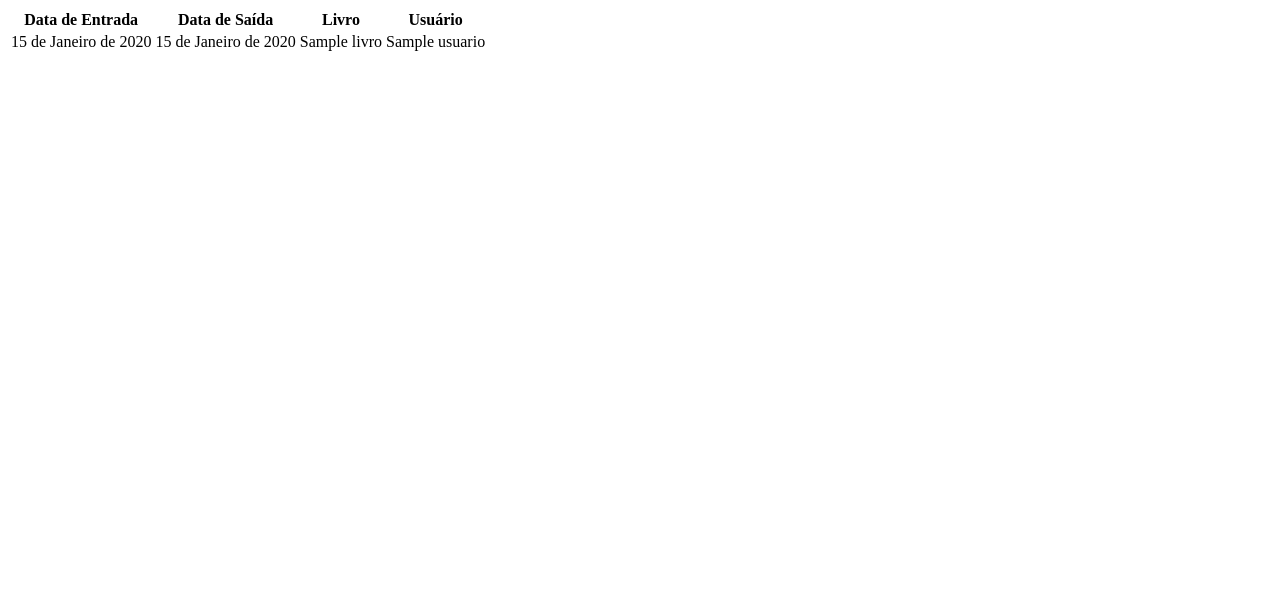
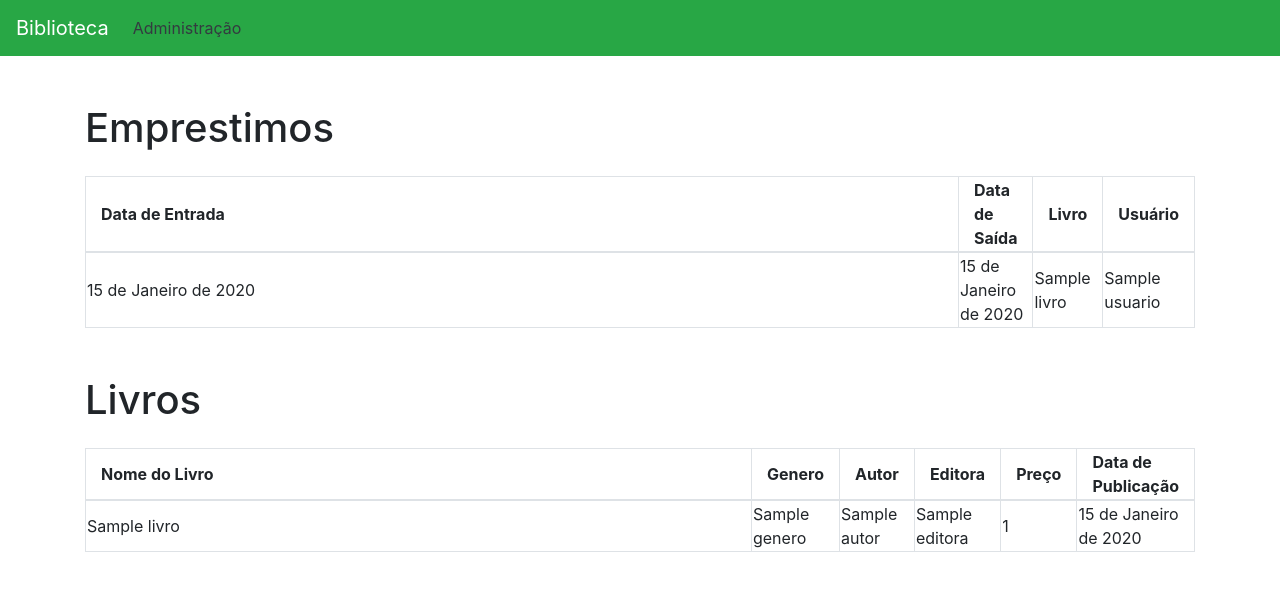
Before and after one commit to caiomaz/projeto_biblioteca, a Django app: page / in a window 1280 px wide. Shown: the top 591 px of the page. Run offline with Django 5.2, Linux system fonts and the light colour scheme; tables that the repository leaves empty hold one stand-in row (values such as "Sample post"); some libraries are stand-ins or nearby versions.

Commit message:
revisao front-end

```diff
--- a/app/templates/index.html
+++ b/app/templates/index.html
@@ -1,30 +1,81 @@
 <!DOCTYPE html>
 <html lang="pt-br">
+
 <head>
     <meta charset="UTF-8">
     <meta name="viewport" content="width=device-width, initial-scale=1.0">
     <title>Olá Lucas Caruzo!</title>
+    <link rel="stylesheet" href="https://maxcdn.bootstrapcdn.com/bootstrap/4.5.2/css/bootstrap.min.css">
 </head>
+
 <body>
-    <table>
+    <nav class="navbar navbar-expand-lg navbar-dark bg-success">
+        <a class="navbar-brand" href="/">Biblioteca</a>
+        <button class="navbar-toggler" type="button" data-toggle="collapse" data-target="#navbarNav"
+            aria-controls="navbarNav" aria-expanded="false" aria-label="Toggle navigation">
+            <span class="navbar-toggler-icon"></span>
+        </button>
+        <div class="collapse navbar-collapse" id="navbarNav">
+            <ul class="navbar-nav">
+                <li class="nav-item">
+                    <a class="nav-link text-dark" href="/admin/">Administração</a>
+                </li>
+            </ul>
+        </div>
+    </nav>
+    <div class="container mt-5">
+        <h1 class="mb-4">Emprestimos</h1>
+        <table class="table-bordered">
             <thead>
                 <tr>
-                <th>Data de Entrada</th>
-                <th>Data de Saída</th>
-                <th>Livro</th>
-                <th>Usuário</th>
+                    <th class="col">Data de Entrada</th>
+                    <th class="col">Data de Saída</th>
+                    <th class="col">Livro</th>
+                    <th class="col">Usuário</th>
                 </tr>
             </thead>
             <tbody>
-            {% for emprestimo in emprestimos %}
+                {% for i in emprestimos %}
                 <tr>
-                    <td>{{ emprestimo.data_ent }}</td>
-                    <td>{{ emprestimo.data_sai }}</td>
-                    <td>{{ emprestimo.livro }}</td>
-                    <td>{{ emprestimo.usuario }}</td>
+                    <td>{{ i.data_ent }}</td>
+                    <td>{{ i.data_sai }}</td>
+                    <td>{{ i.livro }}</td>
+                    <td>{{ i.usuario }}</td>
                 </tr>
                 {% endfor %}
             </tbody>
         </table>
+    </div>
+    <div class="container mt-5">
+        <table class="table-bordered">
+            <h1 class="mb-4">Livros</h1>
+            <thead>
+                <tr>
+                    <th class="col">Nome do Livro</th>
+                    <th class="col">Genero</th>
+                    <th class="col">Autor</th>
+                    <th class="col">Editora</th>
+                    <th class="col">Preço</th>
+                    <th class="col">Data de Publicação</th>
+                </tr>
+            </thead>
+            <tbody>
+                {% for i in livros %}
+                <tr>
+                    <td>{{ i.nome }}</td>
+                    <td>{{ i.genero }}</td>
+                    <td>{{ i.autor }}</td>
+                    <td>{{ i.editora }}</td>
+                    <td>{{ i.preco }}</td>
+                    <td>{{ i.data_pub }}</td>
+                </tr>
+                {% endfor %}
+            </tbody>
+        </table>
+    </div>
+    <script src="https://code.jquery.com/jquery-3.5.1.slim.min.js"></script>
+    <script src="https://cdn.jsdelivr.net/npm/@popperjs/core@2.9.1/dist/umd/popper.min.js"></script>
+    <script src="https://maxcdn.bootstrapcdn.com/bootstrap/4.5.2/js/bootstrap.min.js"></script>
 </body>
+
 </html>
--- a/app/views.py
+++ b/app/views.py
@@ -9,6 +9,7 @@ class IndexView(View):
     def get(self, request):
         context = {
             "emprestimos": Emprestimo.objects.all(), # Recuperar todos os empréstimos
+            "livros": Livro.objects.all(), # Recuperar todos os livros
         } # Dicionário de contexto
         return render(request, self.page, context) # Renderizar a página de destino com o contexto
 
```
Lines whose indentation alone changed are shown as unchanged.
